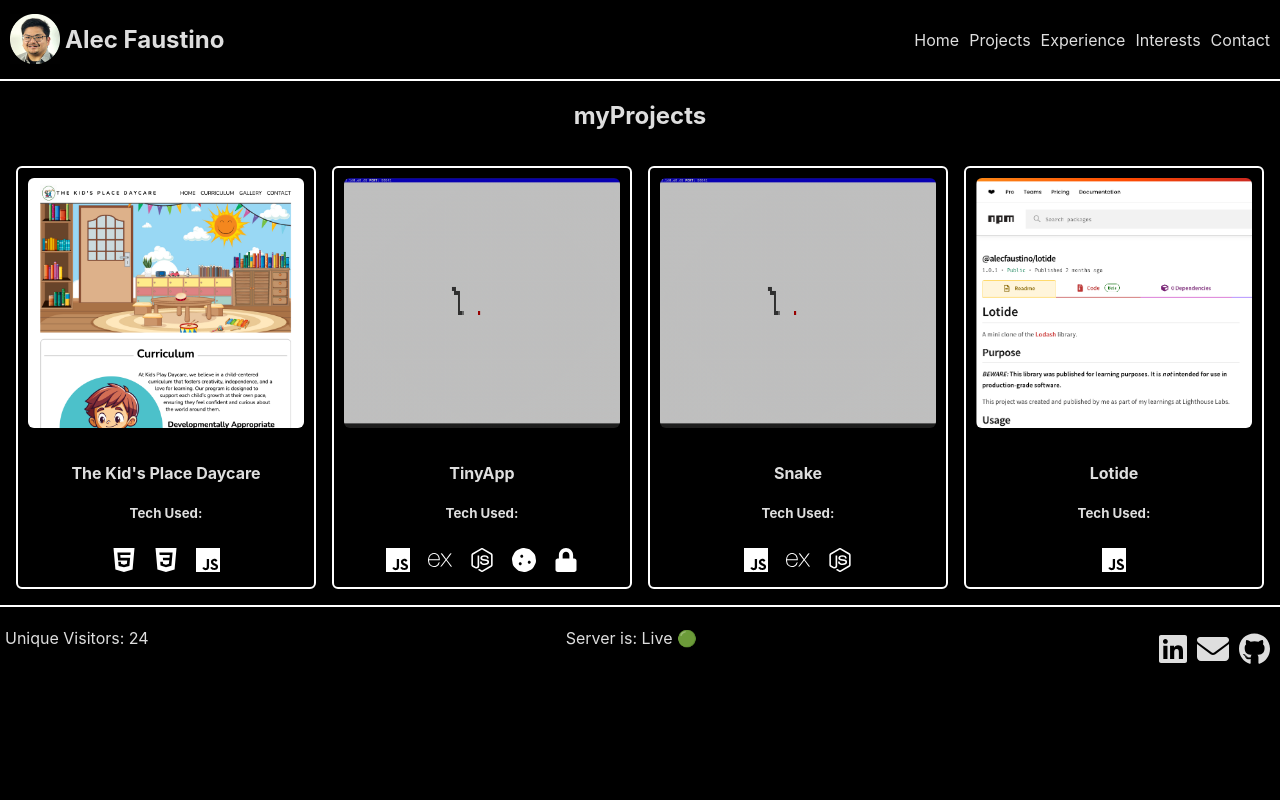
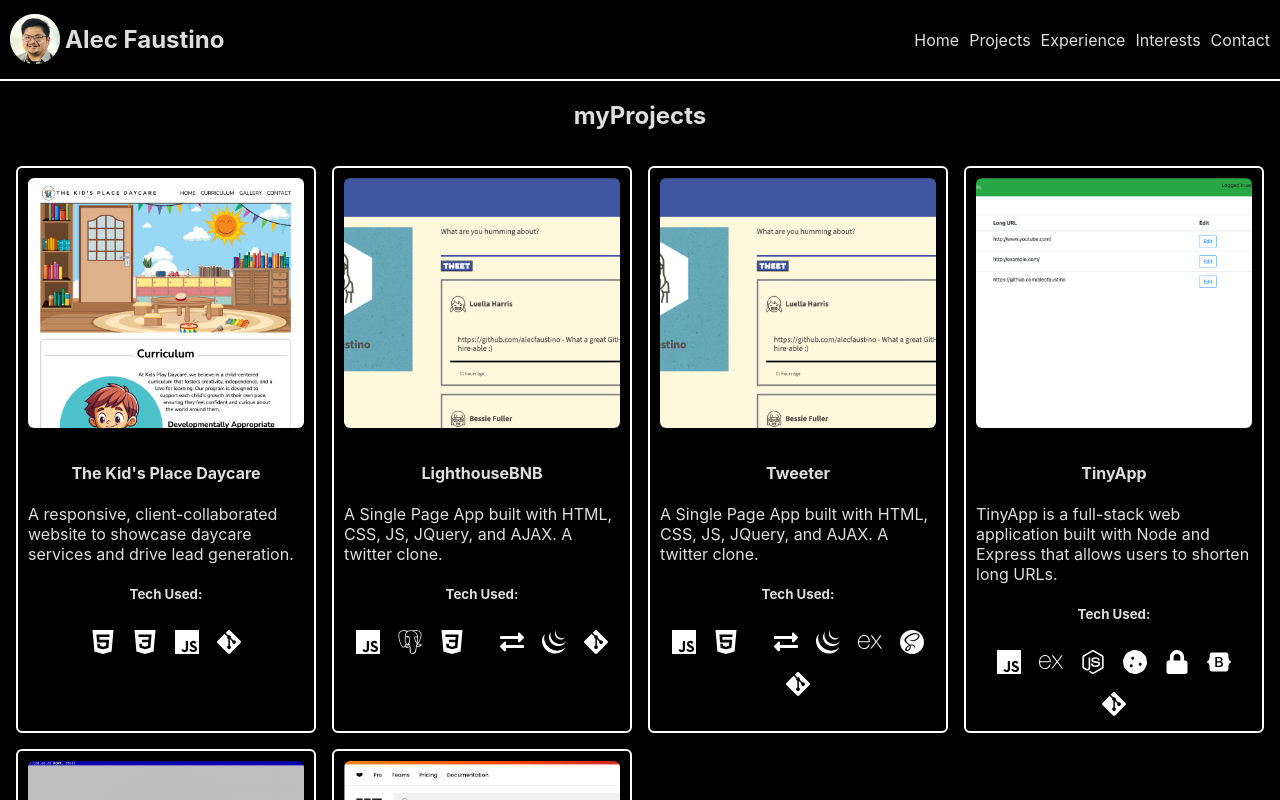
Before and after one commit to alecfaustino/portfolio, a React (Vite) app in the folder frontend/: page / in a window 1280 px wide. Both pictures are taken after a click on the item "Projects". Shown: the top 800 px of the page. Built offline with nearby package versions, Linux system fonts and the light colour scheme.

Commit message:
add more projects

```diff
--- a/frontend/src/components/Projects.jsx
+++ b/frontend/src/components/Projects.jsx
@@ -31,6 +31,12 @@ const techIcons = {
   jquery: <SiJquery title="jQuery" />,
   cookies: <FaCookie title="cookies" />,
   bcrypt: <FaLock title="bcrypt" />,
+  ajax: <FaExchangeAlt title="AJAX" />,
+  bootstrap: <SiBootstrap title="bootstrap" />,
+  sass: <SiSass title="sass" />,
+  postgresql: <SiPostgresql title="PostgreSQL" />,
+  mocha: <SiMocha title="mocha" />,
+  git: <SiGit title="git" />,
 };
 
 const Projects = () => {
@@ -47,6 +53,7 @@ const Projects = () => {
               </div>
               <div>
                 <h4>{project.title}</h4>
+                <p>{project.description}</p>
                 <h5>Tech Used: </h5>
                 <div className="tech_icon_container">
                   {project.stack.map((tech, index) => (
--- a/frontend/src/data/projects.js
+++ b/frontend/src/data/projects.js
@@ -1,45 +1,68 @@
 const projectsList = [
- {
+  {
     id: 1,
     title: "Lotide",
     description: "A mini clone of the Lodash library",
-    stack: ["javascript"],
+    stack: ["javascript", "mocha", "git"],
     deployedUrl: "https://www.npmjs.com/package/@alecfaustino/lotide",
     repoURL: "https://github.com/alecfaustino/Lotide",
     isDeployed: true,
     highlights: ["This project helped me understand JavaScript fundamentals. This helped me gain a strong understanding of how functions work in JavaScript. This allowed me to also gain appreciation for modern helper functions, and libraries that make asserting/testing easier."],
     photo: "/lotide.png"
   },
-   {
+  {
     id: 2,
     title: "Snake",
     description: "Snake clone that has multi-player capability",
-    stack: ["javascript", "expressjs", "nodejs"],
+    stack: ["javascript", "expressjs", "nodejs", "git"],
     deployedUrl: null,
     repoURL: "https://github.com/alecfaustino/snake-client",
     isDeployed: false,
     highlights: ["This project allowed me to understand the difference between Client and Server Code responsibilities. Used TCP to create client/server implementation in Node. This was also an introduction to asynchronous programming, callbacks, event handlers, and HTTP."],
     photo: "/snake.png"
   },
-     {
+  {
     id: 3,
     title: "TinyApp",
     description: "TinyApp is a full-stack web application built with Node and Express that allows users to shorten long URLs.",
-    stack: ["javascript", "expressjs", "nodejs", "cookies", "bcrypt"],
+    stack: ["javascript", "expressjs", "nodejs", "cookies", "bcrypt", "bootstrap", "git"],
     deployedUrl: null,
     repoURL: "https://github.com/alecfaustino/tinyapp",
     isDeployed: false,
-    highlights: [""],
-    photo: "/snake.png"
+    highlights: ["This project helped me learn to build an HTTP Server that handles requests from the client. This also introduced concepts like authentication protection, use cookies to gather information about logged-in state, and analytics of the URLs, etc. Importantly, there was an implementation of CRUD."],
+    photo: "/tinyapp.png"
   },
   {
     id: 4,
+    title: "Tweeter",
+    description: "A Single Page App built with HTML, CSS, JS, JQuery, and AJAX. A twitter clone.",
+    stack: ["javascript", "html", "node", "ajax", "jquery", "expressjs", "sass", "git"],
+    deployedUrl: null,
+    repoURL: "https://github.com/alecfaustino/tweeter",
+    isDeployed: false,
+    highlights: ["This project gave a lot of exposure to understanding CSS Flexbox, responsive design, DOM Manipulation using JavaScript and jQuery."],
+    photo: "/tweeter.png"
+  },
+  {
+    id: 5,
+    title: "LighthouseBNB",
+    description: "A Single Page App built with HTML, CSS, JS, JQuery, and AJAX. A twitter clone.",
+    stack: ["javascript", "postgresql", "css", "node", "ajax", "jquery", "git"],
+    deployedUrl: null,
+    repoURL: "https://github.com/alecfaustino/LightBnB",
+    isDeployed: false,
+    highlights: ["This project helped me learn to build an HTTP Server that handles requests from the client. This also introduced concepts like authentication protection, use cookies to gather information about logged-in state, and analytics of the URLs, etc. Importantly, there was an implementation of CRUD."],
+    photo: "/tweeter.png"
+  },
+  {
+    id: 6,
     title: "The Kid's Place Daycare",
-    stack: ["html", "css", "javascript"],
+    description: "A responsive, client-collaborated website to showcase daycare services and drive lead generation.",
+    stack: ["html", "css", "javascript", "git"],
     deployedUrl: "https://thekidsplacedaycare.com/",
     repoURL: "Private Repo",
     isDeployed: true,
-    highlights: ["This project was intended to be for me to learn and explore the basic vanilla HTML, CSS, and JavaScript. I ended up learning key-skills like mobile-first development and responsive design. This was created with no external libraries or frameworks. I Collaborated directly with the client to translate their vision into a site that highlighted key services and encouraged lead generation."],
+    highlights: ["This project was intended to be for me to learn and explore the basic vanilla HTML, CSS, and JavaScript. I ended up learning key-skills like mobile-first development and responsive design. This was created with no external libraries or frameworks. I collaborated directly with the client to translate their vision into a site that highlighted key services and encouraged lead generation."],
     photo: "/thekidsplacedaycare.png"
   },
 
```
Also changed, not shown: frontend/public/tinyapp.png (added), frontend/public/tweeter.png (added).
